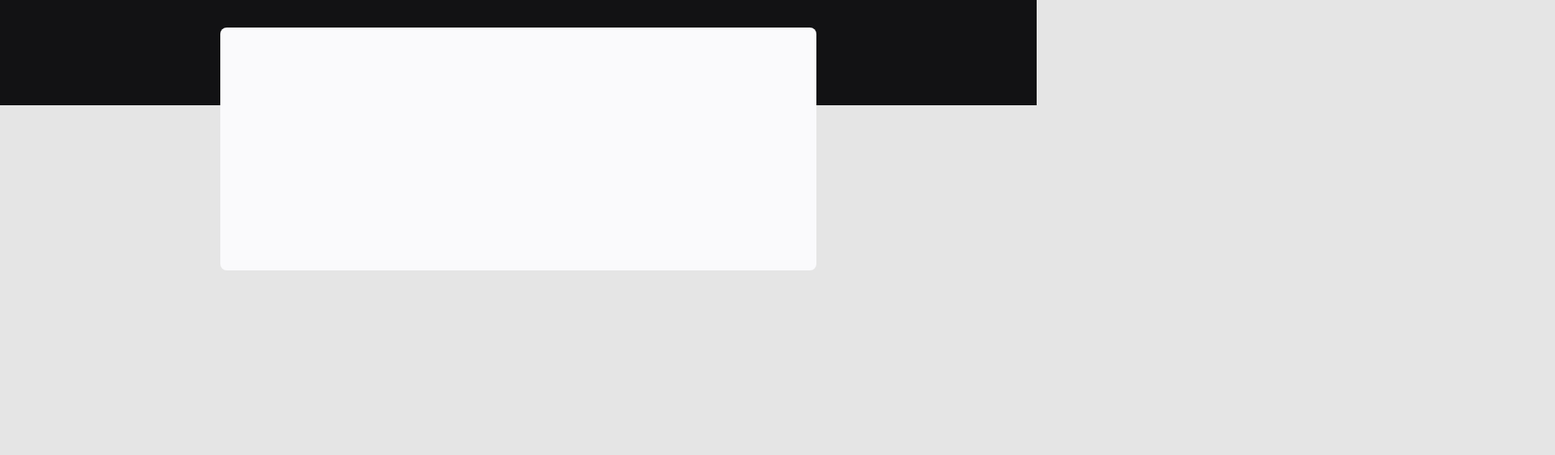
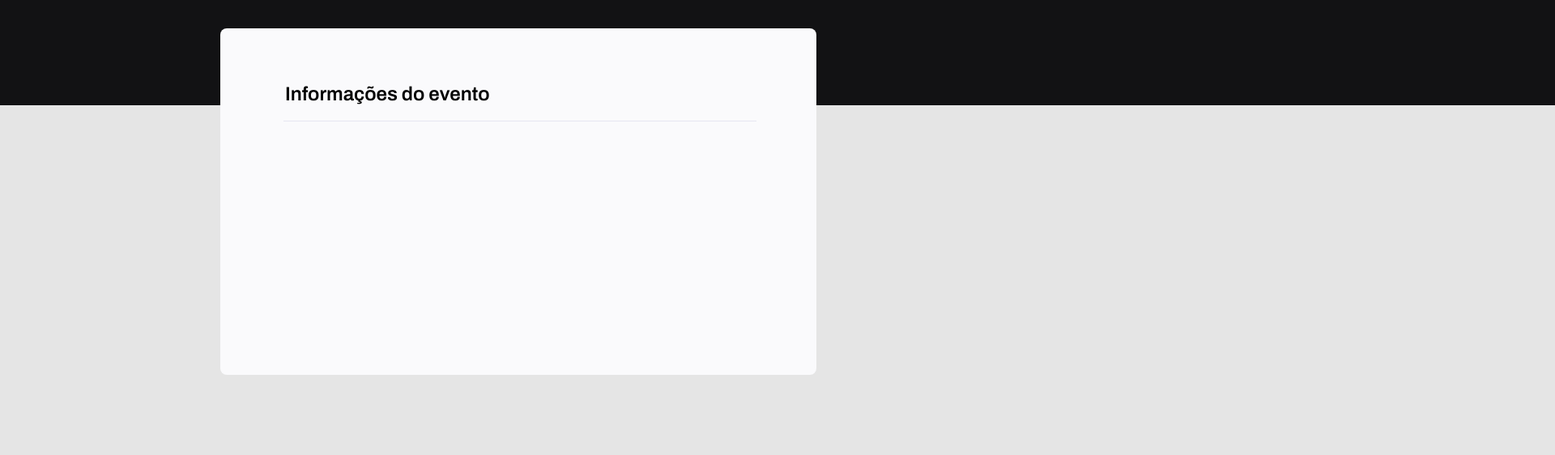
Before and after one commit to giovannivicentin/explorer-project-3, a plain HTML site: page index.html in a window 1280 px wide. Shown: the part 238-800 px from the top of the page at 81% size, 1920 px wide, since content can reach past the window. Drawn offline with Linux system fonts and the light colour scheme.

Commit message:
learn the tag fieldset and legend to put in form and style that.

```diff
--- a/index.html
+++ b/index.html
@@ -21,7 +21,11 @@
         <h1>Crie e compartilhe seu evento.</h1>
         <p>O primeiro passo, é preencher esse formulário de inscrição.</p>
       </header>
-      <form></form>
+      <form>
+        <fieldset>
+          <legend>Informações do evento</legend>
+        </fieldset>
+      </form>
     </div>
   </body>
 </html>
--- a/style.css
+++ b/style.css
@@ -6,7 +6,7 @@ body {
 
 body::before {
   content: '';
-  width: 100%;
+  width: 150%;
   height: 368px;
 
   position: absolute;
@@ -22,9 +22,9 @@ body::before {
 }
 
 header {
-  width: 319px;
+  width: 320px;
 
-  margin-top: 74px;
+  margin-top: 75px;
 }
 
 header h1 {
@@ -47,4 +47,19 @@ form {
   background: #fafafc;
   border-radius: 8px;
   min-height: 300px;
+  padding: 64px;
 }
+
+form fieldset {
+  border: none;
+}
+
+form fieldset legend {
+  font-family: 'Archivo', sans-serif;
+  font-weight: semibold;
+  font-size: 24px;
+  line-height: 34px;
+  border-bottom: 1px solid #e6e6f0;
+  padding-bottom: 16px;
+  width: 100%;
+}
```
